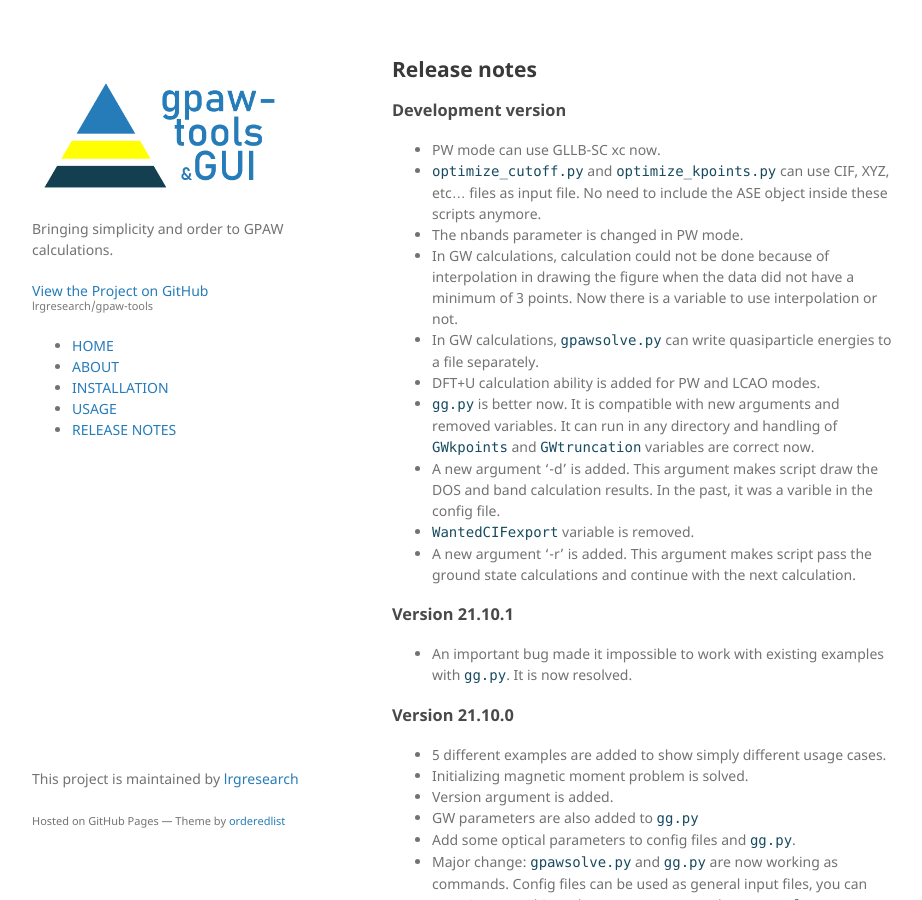
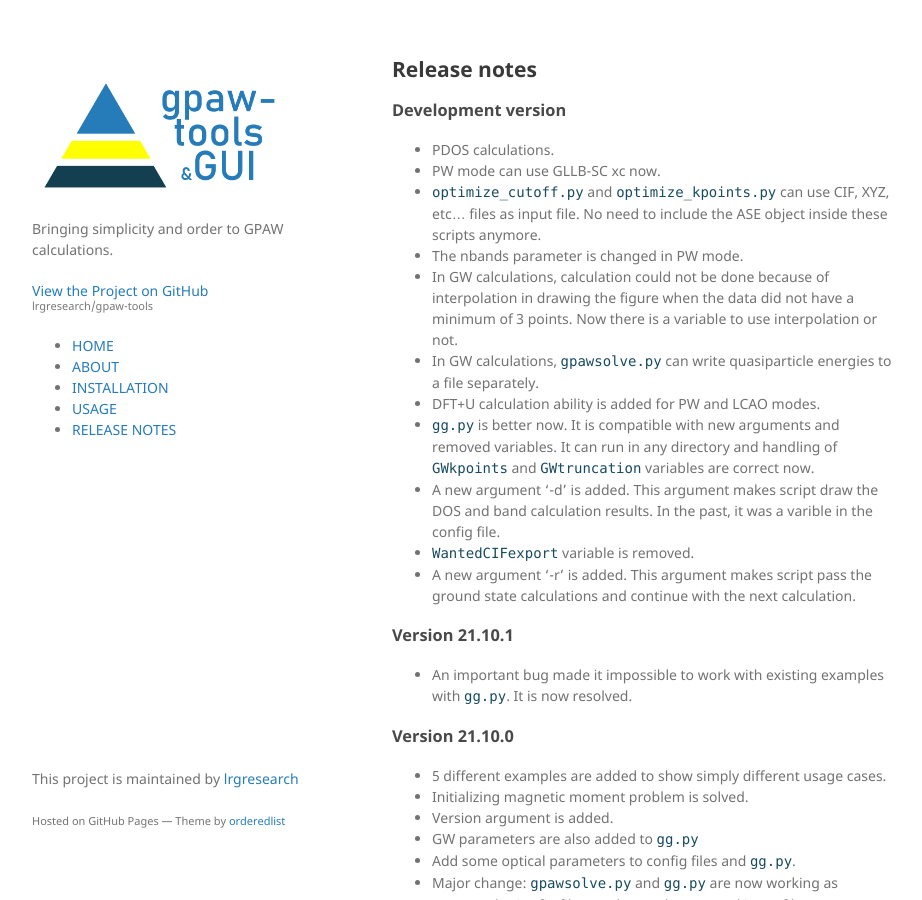
Before and after one commit to lrgresearch/gpaw-tools, a Jekyll site: the page built from releasenotes.md, in a window 1280 px wide and 900 px high. Shown: the whole window, without its empty margins (178-1100 px from the left). Built offline with Jekyll 4.4.1, drawn with Linux system fonts in a browser that asks for light colours.

Commit message:
Update releasenotes.md

```diff
--- a/releasenotes.md
+++ b/releasenotes.md
@@ -8,6 +8,7 @@ title: Release Notes
 
 ### Development version
 
+* PDOS calculations.
 * PW mode can use GLLB-SC xc now.
 * `optimize_cutoff.py` and `optimize_kpoints.py` can use CIF, XYZ, etc... files as input file. No need to include the ASE object inside these scripts anymore.
 * The nbands parameter is changed in PW mode.
```
